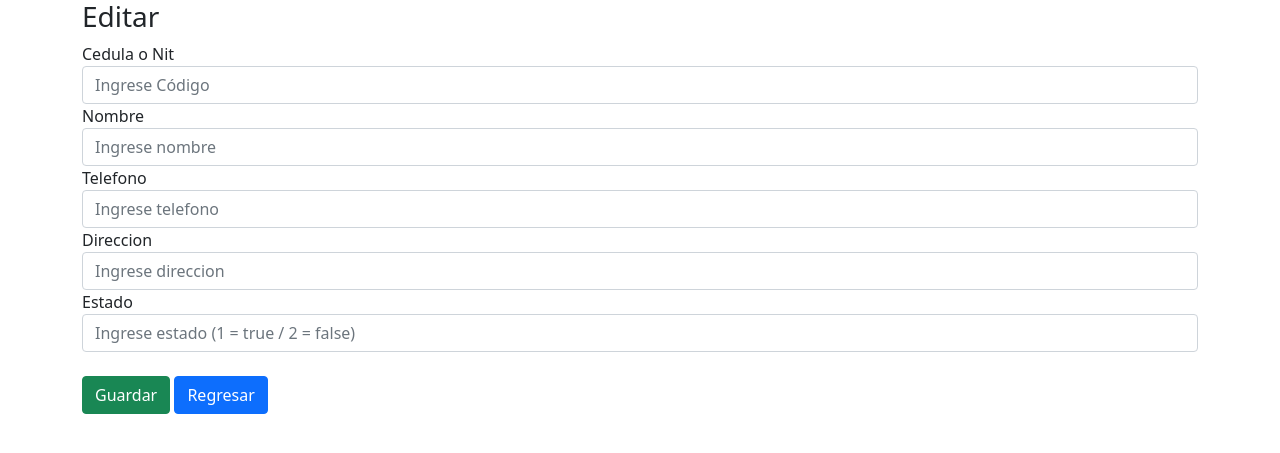
After one commit to dahiamps/facturacion, a Flask app: page /form_edit_cliente/1 in a window 1280 px wide. The commit adds this page. Shown: the top 453 px of the page. Run offline with Flask 2, Linux system fonts and the light colour scheme; data that the repository does not hold is empty.

Commit message:
Se completa el crud para la tabla clientes con los requerimientos solicitados

```diff
--- a/controllerCliente.py
+++ b/controllerCliente.py
@@ -17,3 +17,29 @@ def get_clientes():
         Clientes = cursor.fetchall()
     cnx.close()
     return Clientes
+
+
+def delete_clientes():
+    cnx = getConnection()
+    with cnx.cursor() as cursor:
+        cursor.execute("DELETE FROM cliente WHERE estado = '0' or NOT EXISTS(SELECT * FROM factura WHERE ccnit = cliente.ccnit)")
+    cnx.commit()
+    cnx.close()
+
+
+def get_cliente_id(id):
+    cnx = getConnection()
+    cliente = None
+    with cnx.cursor() as cursor:
+        cursor.execute("SELECT id, ccnit, nombre, telefono, direccion, estado FROM cliente WHERE id = %s",(id))
+        cliente = cursor.fetchone()
+    cnx.close()
+    return cliente
+
+
+def update_cliente(ccnit, nombre, telefono, direccion, estado, id):
+    cnx = getConnection()
+    with cnx.cursor() as cursor:
+        cursor.execute("UPDATE cliente SET ccnit = %s, nombre = %s, telefono = %s, direccion = %s , estado = %s WHERE id = %s",(ccnit, nombre, telefono, direccion, estado, id))
+    cnx.commit()
+    cnx.close()
--- a/dbconnection.py
+++ b/dbconnection.py
@@ -4,4 +4,4 @@ def getConnection():
     return pymysql.connect(host='localhost',
                             user='root',
                             password='',
-                            db='facturacion')
+                            db='facturacion2')
--- a/main.py
+++ b/main.py
@@ -27,6 +27,29 @@ def clientes():
     return render_template('clientes.html',Clientes=Clientes)
 
 
+@app.route("/delete_cliente",methods=["POST"])
+def delete_cliente():
+    controllerCliente.delete_clientes()
+    return redirect("/Clientes")
+
+
+@app.route("/form_edit_cliente/<int:id>")
+def form_edit_cliente(id):
+    cliente = controllerCliente.get_cliente_id(id)
+    return render_template("EditCliente.html",cliente=cliente)
+
+@app.route("/update_cliente",methods=["POST"])
+def update_cliente():
+    id = request.form["id"]
+    ccnit = request.form["ccnit"]
+    nombre = request.form["nombre"]
+    telefono = request.form["telefono"]
+    direccion = request.form["direccion"]
+    estado = request.form["estado"]
+    controllerCliente.update_cliente(ccnit, nombre, telefono, direccion, estado, id)
+    return redirect("/")
+
+
 
 # Start server
 if __name__ == "__main__":
--- /dev/null
+++ b/templates/EditCliente.html
@@ -0,0 +1,23 @@
+{% extends "layout.html" %}
+{% block titulo %}Editar Cliente{% endblock %}
+{% block contenido %}
+<div class="container">
+    <h3>Editar</h3>
+    <form action="{{url_for('update_cliente')}}" method="POST">
+        <input type="hidden" id="id" name="id" value="{{cliente[0]}}">
+        <label for="codmat">Cedula o Nit</label>
+        <input type="text" required class="form-control" placeholder="Ingrese Código" name="ccnit" id="ccnit" value="{{cliente[1]}}">
+        <label for="name">Nombre</label>
+        <input type="text" required class="form-control" placeholder="Ingrese nombre" name="nombre" id="nombre" value="{{cliente[2]}}">
+        <label for="name">Telefono</label>
+        <input type="number" required class="form-control" placeholder="Ingrese telefono" name="telefono" id="telefono" value="{{cliente[3]}}">
+        <label for="coste">Direccion</label>
+        <input type="text" required class="form-control" placeholder="Ingrese direccion" name="direccion" id="direccion" value="{{cliente[4]}}">
+        <label for="coste">Estado</label>
+        <input type="text" required class="form-control" placeholder="Ingrese estado (1 = true / 2 = false)" name="estado" id="estado" value="{{cliente[5]}}">
+        <br>
+        <button type="submit" class="btn btn-success">Guardar</button>
+        <a href="{{url_for('clientes')}}" class="btn btn-primary">Regresar</a>
+    </form>
+</div>
+{% endblock %}
--- a/templates/clientes.html
+++ b/templates/clientes.html
@@ -28,11 +28,11 @@
                 <td>{{cliente[5]}}</td>
 
                 <td>
-                        <a href="" class="btn btn-success">Editar</a>
+                    <a href="{{url_for('form_edit_cliente',id=cliente[0])}}" class="btn btn-success">Editar</a>
                 </td>
                 <td>
-                        <form action="" method="POST" onSubmit="return confirm('Está seguro de eliminar este material?');">
-                            <input type="hidden" name="id" value="{{cliente[0]}}">
+                    <form action="{{url_for('delete_cliente')}}" method="POST"
+                        onSubmit="return confirm('Está seguro de eliminar este cliente?');">
                         <button class="btn btn-danger">Eliminar</button>
                     </form>
                 </td>
```
Lines whose indentation alone changed are shown as unchanged.
